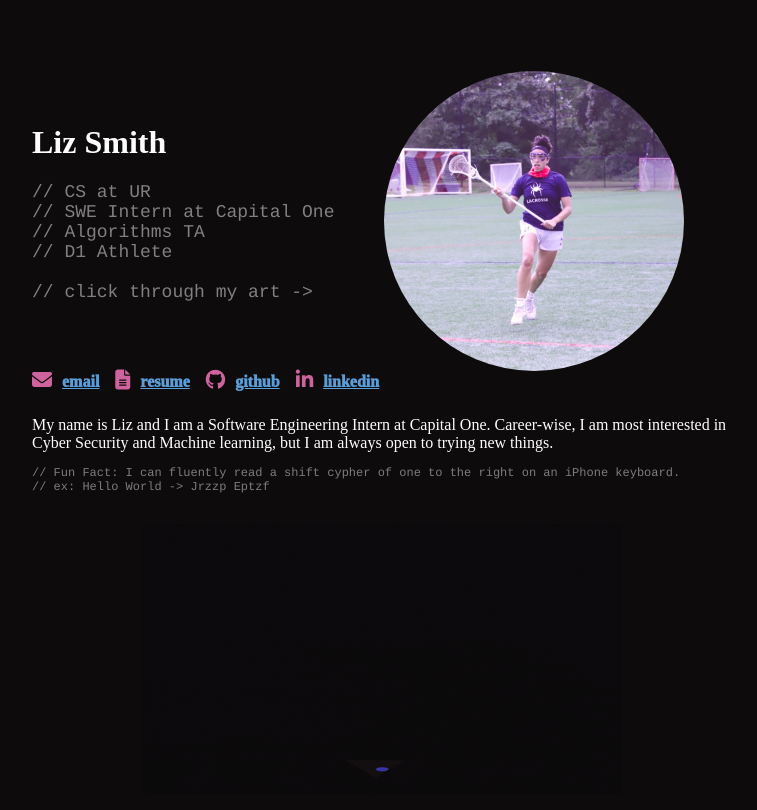
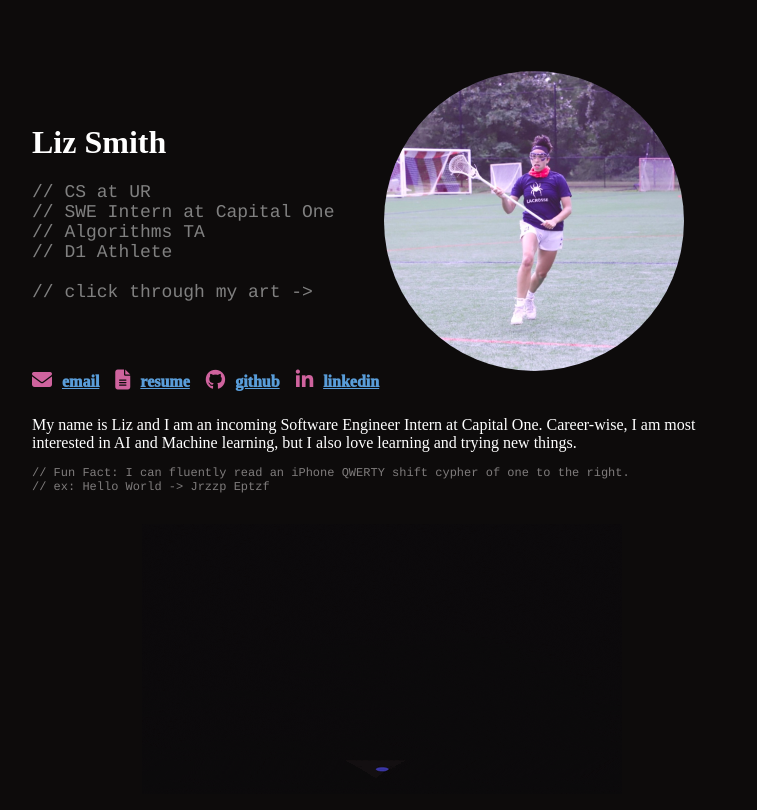
Before and after one commit to lizlouise1335/lizlouise1335.github.io, a plain HTML site: page index.html in a window 1280 px wide. Shown: the whole page, without its empty margins (258-1015 px from the left). Drawn offline with Linux system fonts and the light colour scheme.

Commit message:
Update index.html

```diff
--- a/index.html
+++ b/index.html
@@ -109,11 +109,11 @@
         </div>
         <div class="bio-switcher">
             <div class="bio short show">
-                My name is Liz and I am a Software Engineering Intern at Capital One. Career-wise, I am most interested in Cyber Security and Machine learning, but I am always open to
+                My name is Liz and I am an incoming Software Engineer Intern at Capital One. Career-wise, I am most interested in AI and Machine learning, but I also love learning and
                 trying new things.
             </div>
             <div style="font-family: Courier, monospace; font-size: 12px; color: #7f7c7c;">
-                <br>// Fun Fact: I can fluently read a shift cypher of one to the right on an iPhone keyboard.
+                <br>// Fun Fact: I can fluently read an iPhone QWERTY shift cypher of one to the right.
 
                 <br>// ex: Hello World -> Jrzzp Eptzf
             </div>
```
